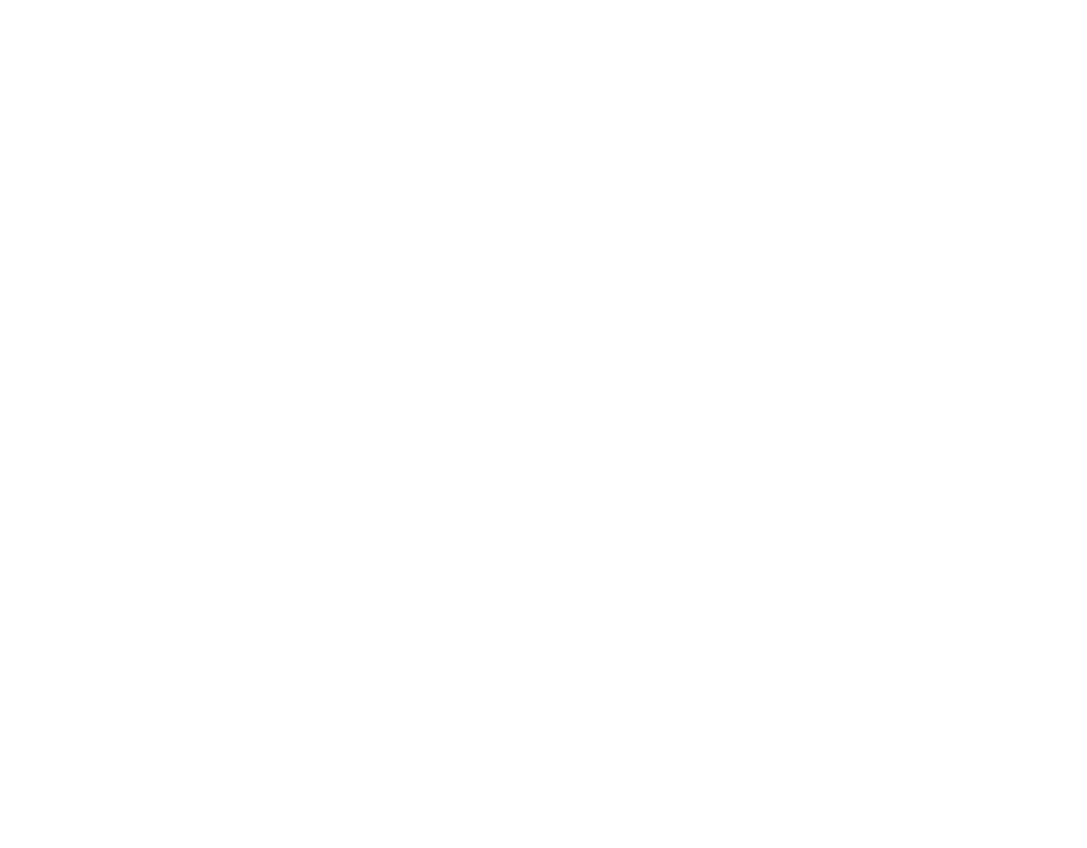
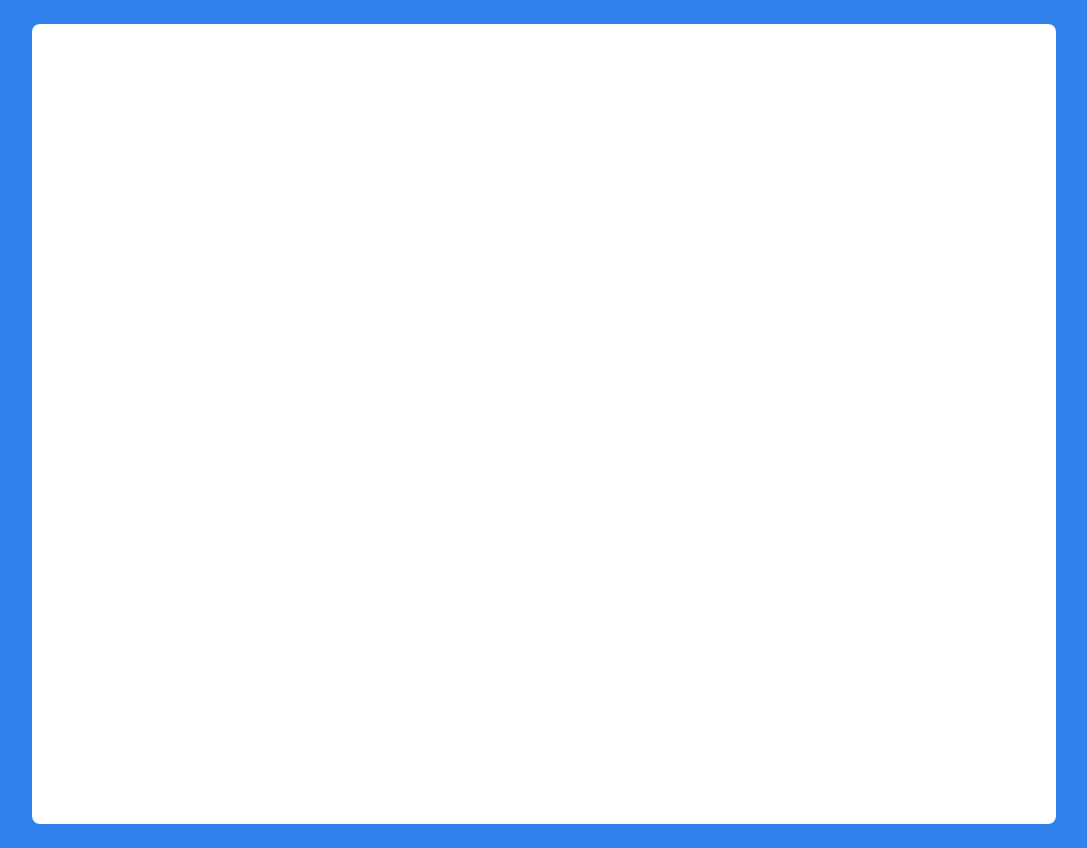
Before and after one commit to Angelxv01/thullo, a React app: page / in a window 1280 px wide. Shown: the whole page, without its empty margins (96-1183 px from the left). Before the commit the page ends 800 px from the top, so only its background shows below. Built offline with nearby package versions, Linux system fonts and the light colour scheme.

Commit message:
style fixing

```diff
--- a/client/App.tsx
+++ b/client/App.tsx
@@ -1,11 +1,11 @@
 import React from 'react';
 import Navigation from './components/Navigation';
+import {Container} from './style/Utils';
 const App = () => {
   return (
-    // Container
-    <div style={{width: '80%', margin: '0 auto'}}>
+    <Container>
       <Navigation />
-    </div>
+    </Container>
   );
 };
 
--- a/client/components/Navigation/StyledNavigation.ts
+++ b/client/components/Navigation/StyledNavigation.ts
@@ -4,4 +4,6 @@ export default styled.nav`
   display: flex;
   align-items: center;
   justify-content: space-between;
+  padding: 1em 2em;
+  box-shadow: 0px 2px 2px hsl(${({theme}) => theme.color.DARK} / 0.05);
 `;
--- a/client/style/Utils.tsx
+++ b/client/style/Utils.tsx
@@ -18,9 +18,11 @@ export const Flow = styled.div<Spacing>`
   }
 `;
 export const Container = styled.div`
-  padding-inline: 2em;
-  margin-inline: auto;
-  max-width: 80rem;
+  margin: 2em auto;
+  max-width: 80%;
+  border-radius: ${({theme}) => theme.border.radius[1]};
+  background-color: hsl(${({theme}) => theme.color.WHITE});
+  min-height: 100vh;
 `;
 export const ReaderOnly = styled.div`
   position: absolute;
--- a/client/style/global.ts
+++ b/client/style/global.ts
@@ -38,7 +38,7 @@ export default createGlobalStyle`
     min-height: 100vh;
     font-family: ${({theme}) => theme.font.family.normal};
     font-size: ${({theme}) => theme.font.size[300]};
-    background-color: hsl(${({theme}) => theme.color.white});
+    background-color: hsl(${({theme}) => theme.color.BLUE1});
     color: hsl(${({theme}) => theme.color.GRAY1});
   }
 
```
Also changed, not shown: client/components/Navigation/index.tsx (+5 -3 lines).
